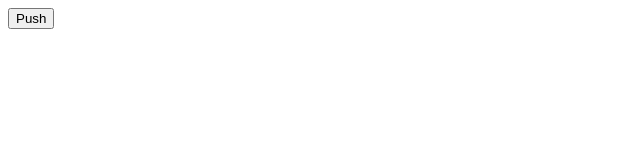
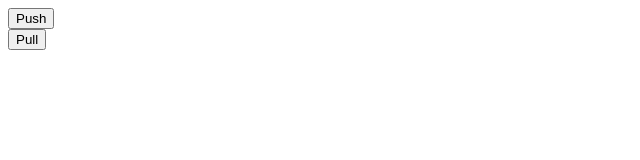
Before and after one commit to OlyaProdaniuk/qalight-git, a plain HTML site: page index.html in a window 1280 px wide. Shown: the full height of the page, 0-640 px from the left. Drawn offline with Linux system fonts and the light colour scheme.

Commit message:
new commit

```diff
--- a/index.html
+++ b/index.html
@@ -8,6 +8,7 @@
 </head>
 <body>
     <div><button id="btn">Push</button></div>
+    <div><button id="btn">Pull</button></div>
     <script src="index.js"></script>
 </body>
 </html>
```
